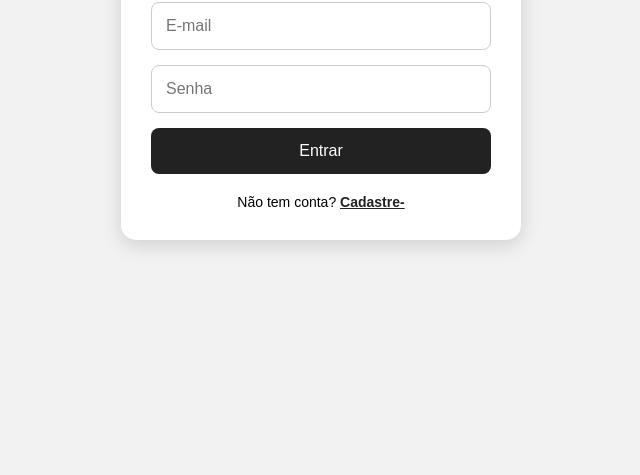
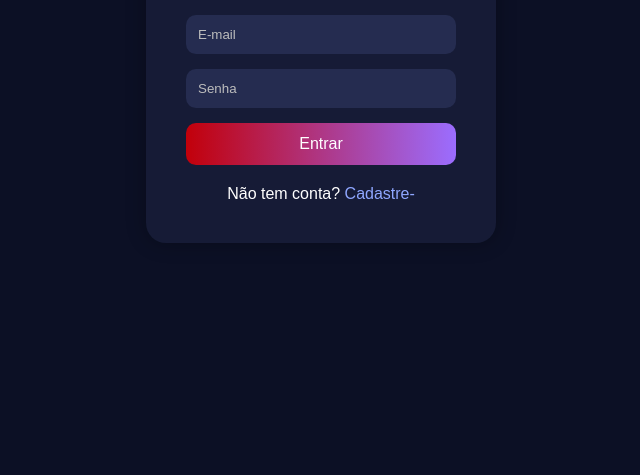
Before and after one commit to MateusGiorgio/SUMMIT-UMC, a plain HTML site: page pomodorologin.html in a window 1280 px wide. Shown: the part 325-800 px from the top of the page, without its empty margins (319-959 px from the left). Drawn offline with Linux system fonts and the light colour scheme.

Commit message:
minha alteração

```diff
--- a/pomodorologinc.css
+++ b/pomodorologinc.css
@@ -1,98 +1,66 @@
-
-* {
-    margin: 0;
-    padding: 0;
-    box-sizing: border-box;
+*{
+    margin:0;
+    padding:0;
+    box-sizing:border-box;
+    font-family:Arial, sans-serif;
 }
 
-body {
-    min-height: 100vh;
-    display: flex;
-    justify-content: center;
-    align-items: center;
-    font-family: Arial, sans-serif;
-    background-color: #f2f2f2;
-    padding: 20px;
+body{
+    display:flex;
+    justify-content:center;
+    align-items:center;
+    height:100vh;
+    background:#0c1025;
 }
 
-.login-container {
-    width: 100%;
-    max-width: 400px;
-    padding: 30px;
-    background-color: white;
-    border-radius: 15px;
-    box-shadow: 0 5px 20px rgba(0, 0, 0, 0.15);
+.login-container{
+    width:350px;
+    background:#161b36;
+    padding:40px;
+    border-radius:20px;
+    text-align:center;
+    color:white;
+    box-shadow:0 0 20px rgba(0,0,0,0.3);
 }
 
-.login-container h1 {
-    text-align: center;
-    margin-bottom: 25px;
-    font-size: 32px;
+.login-container h1{
+    margin-bottom:30px;
 }
 
-.login-container form {
-    display: flex;
-    flex-direction: column;
-    gap: 15px;
+input{
+    width:100%;
+    padding:12px;
+    margin-bottom:15px;
+    border:none;
+    border-radius:10px;
+    background:#252c50;
+    color:white;
 }
 
-.login-container input {
-    width: 100%;
-    padding: 14px;
-    font-size: 16px;
-    border: 1px solid #ccc;
-    border-radius: 8px;
-    outline: none;
+input::placeholder{
+    color:#bdbdbd;
 }
 
-.login-container input:focus {
-    border-color: #333;
+button{
+    width:100%;
+    padding:12px;
+    border:none;
+    border-radius:10px;
+    background:linear-gradient(90deg,#c2000a,#9b6dff);
+    color:white;
+    font-size:16px;
+    cursor:pointer;
 }
 
-.login-container button {
-    width: 100%;
-    padding: 14px;
-    font-size: 16px;
-    border: none;
-    border-radius: 8px;
-    background-color: #222;
-    color: white;
-    cursor: pointer;
+button:hover{
+    opacity:0.9;
 }
 
-.login-container button:hover {
-    background-color: #444;
+p{
+    margin-top:20px;
 }
 
-.login-container p {
-    text-align: center;
-    margin-top: 20px;
-    font-size: 14px;
+a{
+    color:#8fa7ff;
+    text-decoration:none;
 }
-
-.login-container a {
-    color: #222;
-    font-weight: bold;
-}
-
-/* CELULAR */
-@media (max-width: 480px) {
-    body {
-        padding: 15px;
-    }
-
-    .login-container {
-        padding: 25px 20px;
-    }
-
-    .login-container h1 {
-        font-size: 26px;
-    }
-}
-
-/* TABLET */
-@media (min-width: 481px) and (max-width: 768px) {
-    .login-container {
-        max-width: 450px;
-    }
-}
```
